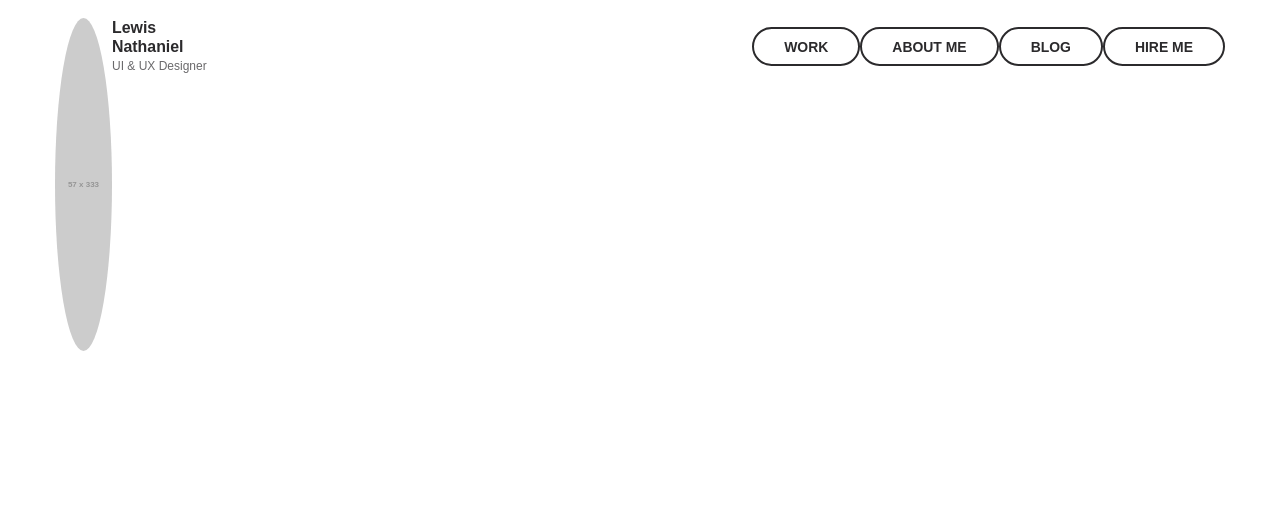
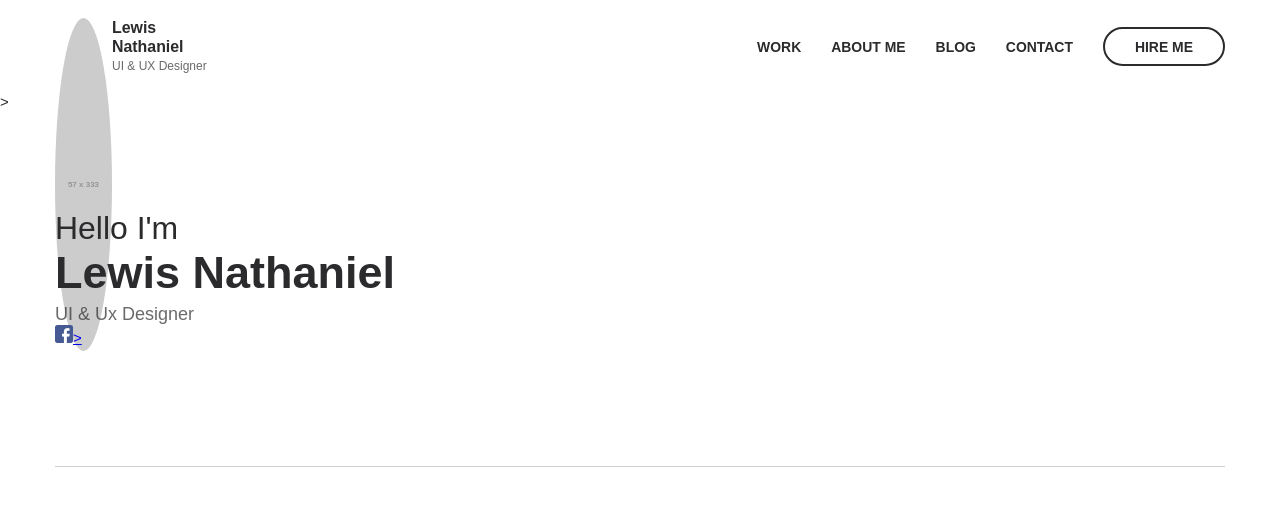
Before and after one commit to timosha5/Web-3, a plain HTML site: page index.html in a window 1280 px wide. Drawn offline with Linux system fonts and the light colour scheme; placeholder pictures from the web are drawn by us.

Commit message:
Part 2-1

```diff
--- a/css/blocks/intro.less
+++ b/css/blocks/intro.less
@@ -1,7 +1,38 @@
 // main: ../style.less
 
+
 .intro {
-    width: 200px;
-    height: 200px;
-    background-color: #ccc;
+
+
 }
+
+.intro__inner {
+    display: flex;
+    padding-top: 100px;
+    padding-bottom: 120px;
+    border-bottom: 1px solid fade(@grey, 30%);
+
+}
+.intro__content {
+    width: 50%;
+}
+.intro__photo {
+    width: 50%;
+}
+.intro__subtitle {
+    font-size: 2.13rem;
+    color: @black;
+    font-weight: 200;
+}
+.intro__title {
+    margin-bottom: 5px;
+    font-size: 3rem;
+    color: @black;
+    font-weight: 700;
+}
+
+.intro__text {
+    font-size: 1.2rem;
+    color: fade(@black, 70%);
+
+}
--- a/css/blocks/nav.less
+++ b/css/blocks/nav.less
@@ -2,22 +2,58 @@
 
 .nav {
     display: flex;
+    align-items: center;
     height: 100%;
 }
 .nav__link {
-    padding: 0.66rem 2rem;
+
+    margin-left: 2rem;
+    position: relative;
     font-size: 0.93rem;
     color: @black;
     text-transform: uppercase;
     font-weight: 700;
     text-decoration: none;
 
-    border: 2px solid @black;
-    border-radius: 20px;
 
-    &:hover,
-    &.active {
-        border-color: @black;
+
+
+    &:after {
+        content: "";
+        //display: none;
+        width: 0;
+        height: 2px;
+        background-color: @black;
+        position: absolute;
+        bottom: -5px;
+        left: 0;
+        z-index: 1;
+        transition: width .2s linear;
+
+    }
+
+    &:hover:not(.nav__link--btn) {
+
+        &:after {
+            width: 100%;
+
+        }
+
+    }
+
+    /* Modificators */
+
+    &--btn {
+        padding: 0.66rem 2rem;
+        border: 2px solid @black;
+        border-radius: 20px;
+        transition: background-color .2s linear, color .2s linear;
+
+        &:hover {
+            background-color: @black;
+            color: @white;
+
+        }
 
     }
 
--- a/css/style.less
+++ b/css/style.less
@@ -14,6 +14,10 @@ body {
     color: @black;
     }
 
+    h1, h2, h3, h4, h5, h6 {
+        margin: 0;
+    }
+
     *,
     *:before,
     *::after {
@@ -25,3 +29,4 @@ body {
     @import "blocks/header";
     @import "blocks/user";
     @import "blocks/nav";
+    @import "blocks/intro";
--- a/index.html
+++ b/index.html
@@ -29,12 +29,35 @@
 				<a class="nav__link" href="#">work</a>
 				<a class="nav__link" href="#">about me</a>
 				<a class="nav__link" href="#">blog</a>
-				<a class="nav__link" href="#">hire me</a>
+				<a class="nav__link" href="#">contact</a>
+				<a class="nav__link nav__link--btn" href="#">hire me</a>
 			 </nav>
 		   </div>
 		</div>
 	</header>
 
+      <!-- Intro -->>
+	<section class="intro">
+	     <div class="container">
+
+			 <div class="intro__inner">
+				<div class="intro__content">
+					<h2 class="intro__subtitle">Hello I'm </h2>
+					<h1 class="intro__title">Lewis Nathaniel</h1>
+					<div class="intro__text">UI &amp; Ux Designer</div>
+
+					<div class="social">
+						<a class="social__link" href="#">
+							<img src="img/icon/facebook.png" alt="" height="18">>
+						</a>
+					</div>
+				</div>
+				<div class="intro__photo"></div>
+			 </div>
+
+		 </div>
+		</section>
+
 
 </body>
 
```
Also changed, not shown: css/style.css, img/behance.svg (added), img/dribbble.svg (added), img/facebook.svg (added), img/icon/facebook.png (added), img/icon/instagram.png (added), img/icon/logo.png (added), img/icon/telegram.png (added), img/icon/whatsapp.png (added), img/icon/youtube.png (added), img/in.svg (added), img/instagram.svg (added), img/photo.png (added), img/symbols.png (added), 1 more files.
